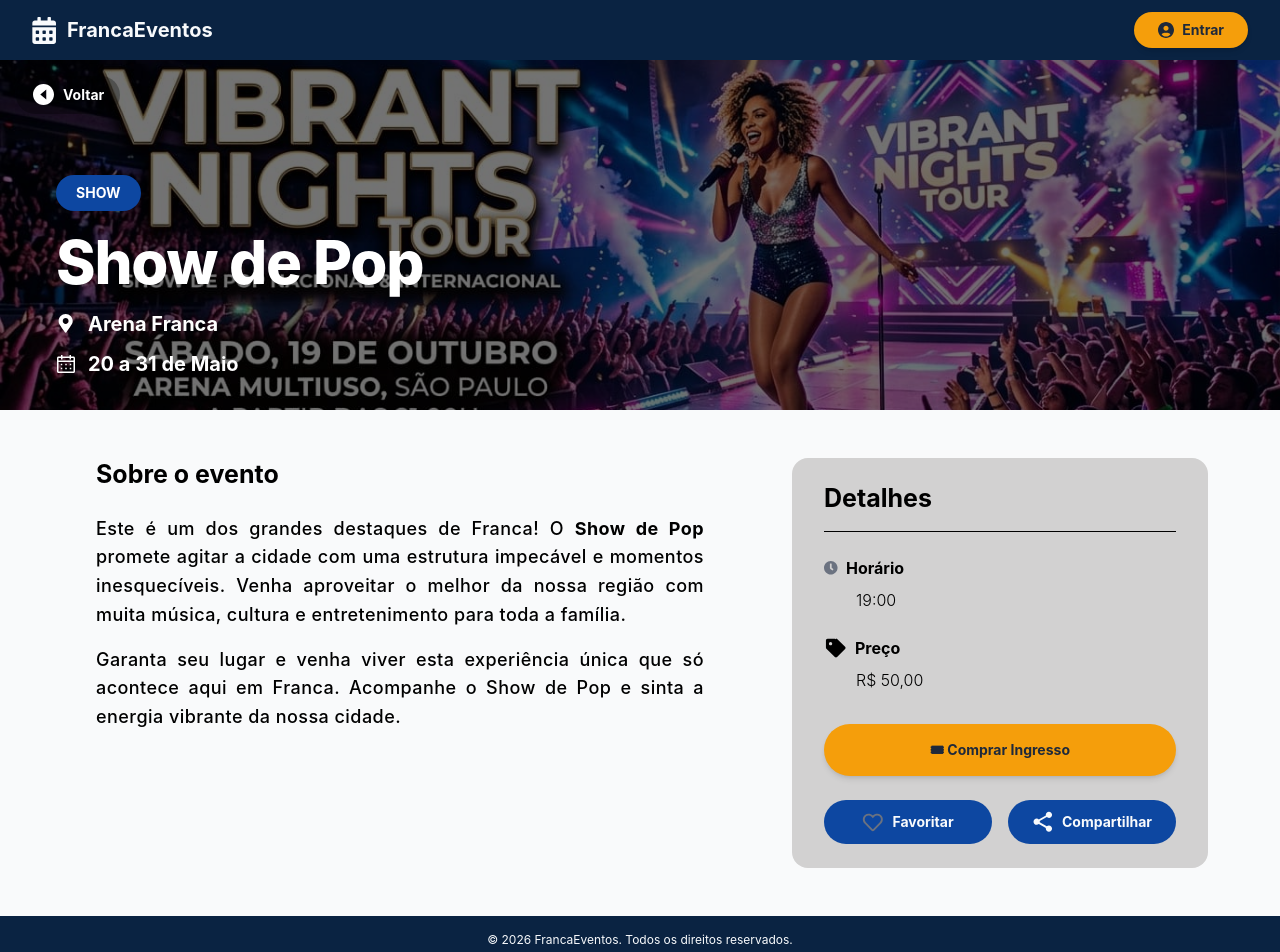
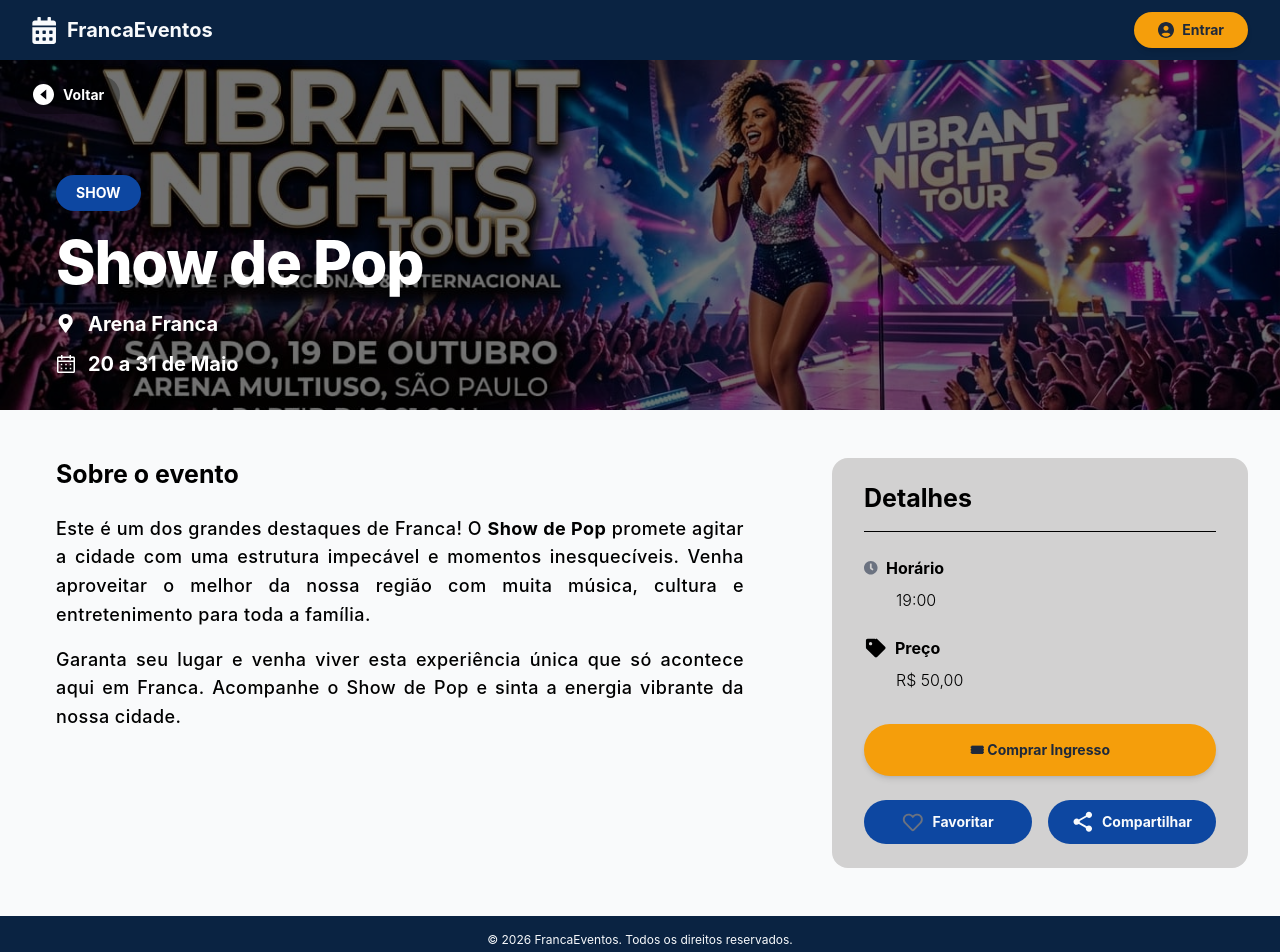
Before and after one commit to dfadomingos/TG, a Next.js app: page /evento/1 in a window 1280 px wide. Shown: the top 952 px of the page. Built offline with nearby package versions, Linux system fonts and the light colour scheme.

Commit message:
style: ajusta tamanho do componente

```diff
--- a/app/evento/[id]/page.tsx
+++ b/app/evento/[id]/page.tsx
@@ -55,7 +55,7 @@
         />
 
         {/* Dynamic Content Grid */}
-        <div className="max-w-[1200px] mx-auto flex flex-col lg:flex-row">
+        <div className="max-w-[1500px] mx-auto flex flex-col lg:flex-row">
 
           {/* Main Content Area */}
           <section className="flex-1 px-4 sm:px-8 md:px-14 py-8 lg:py-12">
```
